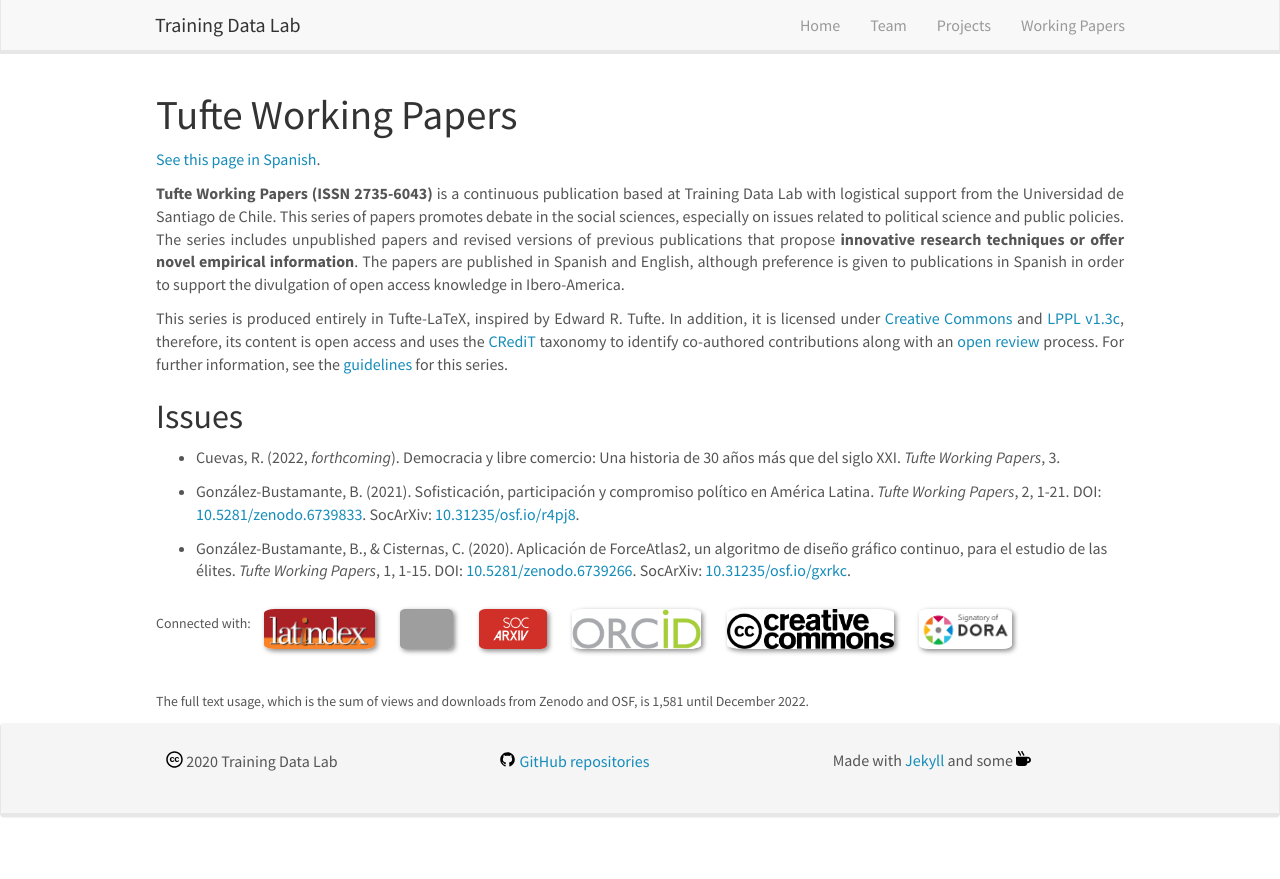
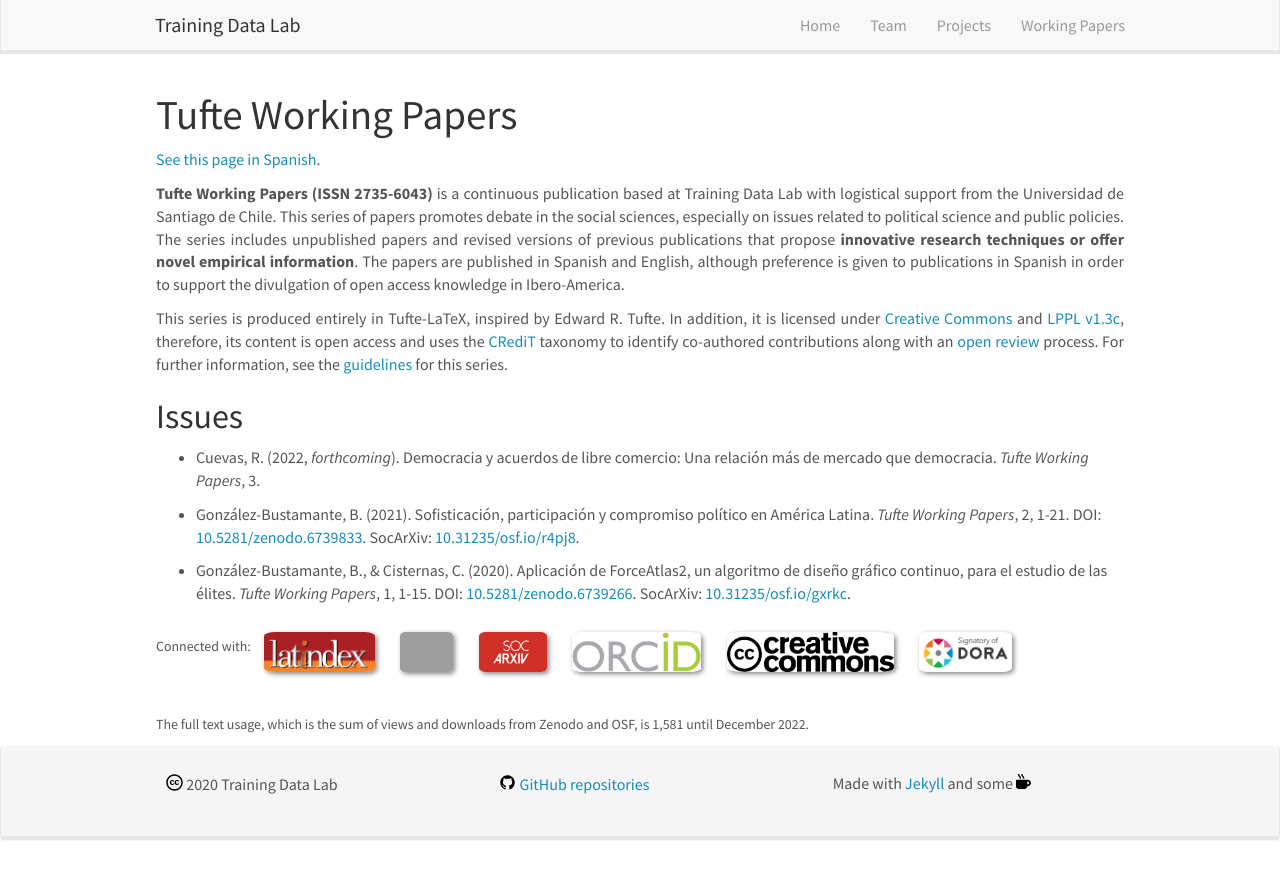
Before and after one commit to training-datalab/old-training-datalab.com, a Jekyll site: the page built from _pages/tufte-working-papers.md, in a window 1280 px wide. Shown: the top 879 px of the page. Built offline with Jekyll 4.4.1, drawn with Linux system fonts in a browser that asks for light colours; nearby versions of some CDN libraries.

Commit message:
Update tufte-working-papers.md

```diff
--- a/_pages/tufte-working-papers.md
+++ b/_pages/tufte-working-papers.md
@@ -16,7 +16,7 @@ permalink: /tufte-working-papers/
 
 ## Issues
 
-* Cuevas, R. (2022, *forthcoming*). Democracia y libre comercio: Una historia de 30 años más que del siglo XXI. *Tufte Working Papers*, 3.
+* Cuevas, R. (2022, *forthcoming*). Democracia y acuerdos de libre comercio: Una relación más de mercado que democracia. *Tufte Working Papers*, 3.
 
 * González-Bustamante, B. (2021). Sofisticación, participación y compromiso político en América Latina. *Tufte Working Papers*, 2, 1-21. DOI: <a href="https://doi.org/10.5281/zenodo.6739833" target="_blank">10.5281/zenodo.6739833</a>. SocArXiv: <a href="https://doi.org/10.31235/osf.io/r4pj8" target="_blank">10.31235/osf.io/r4pj8</a>.
 
```
